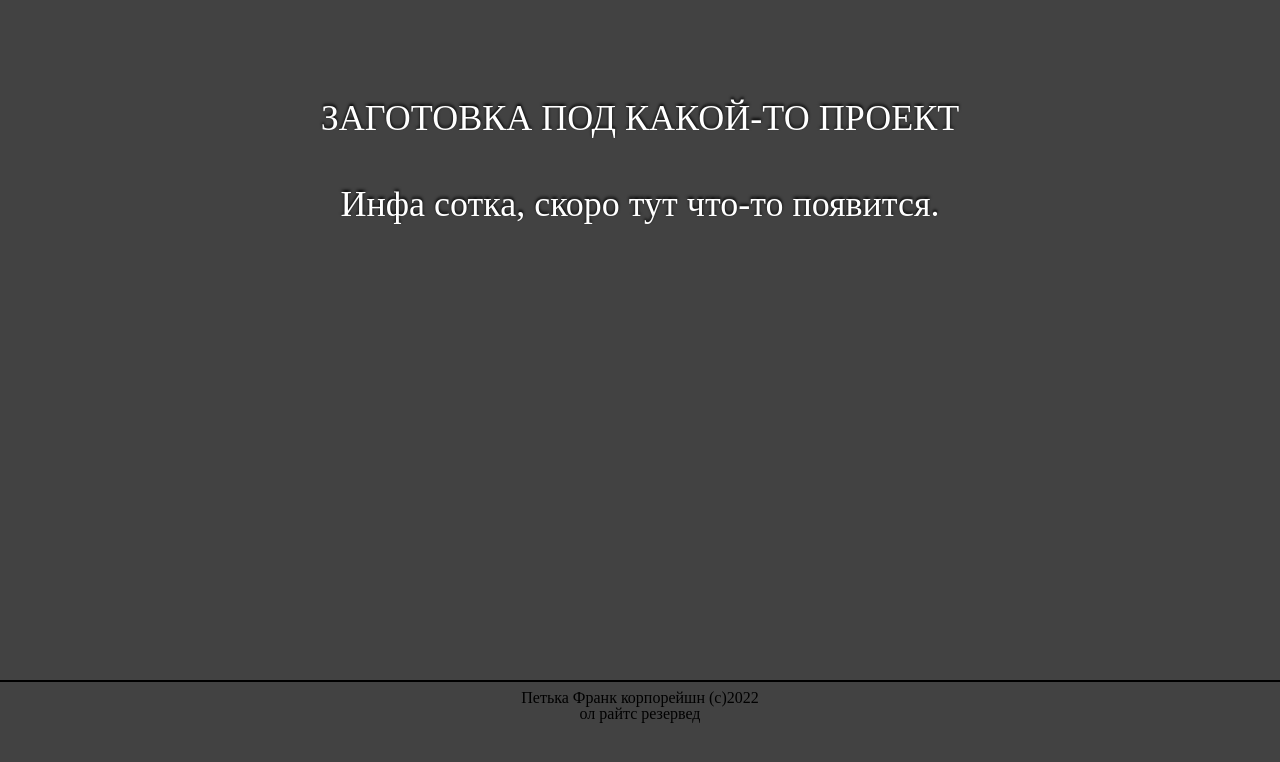
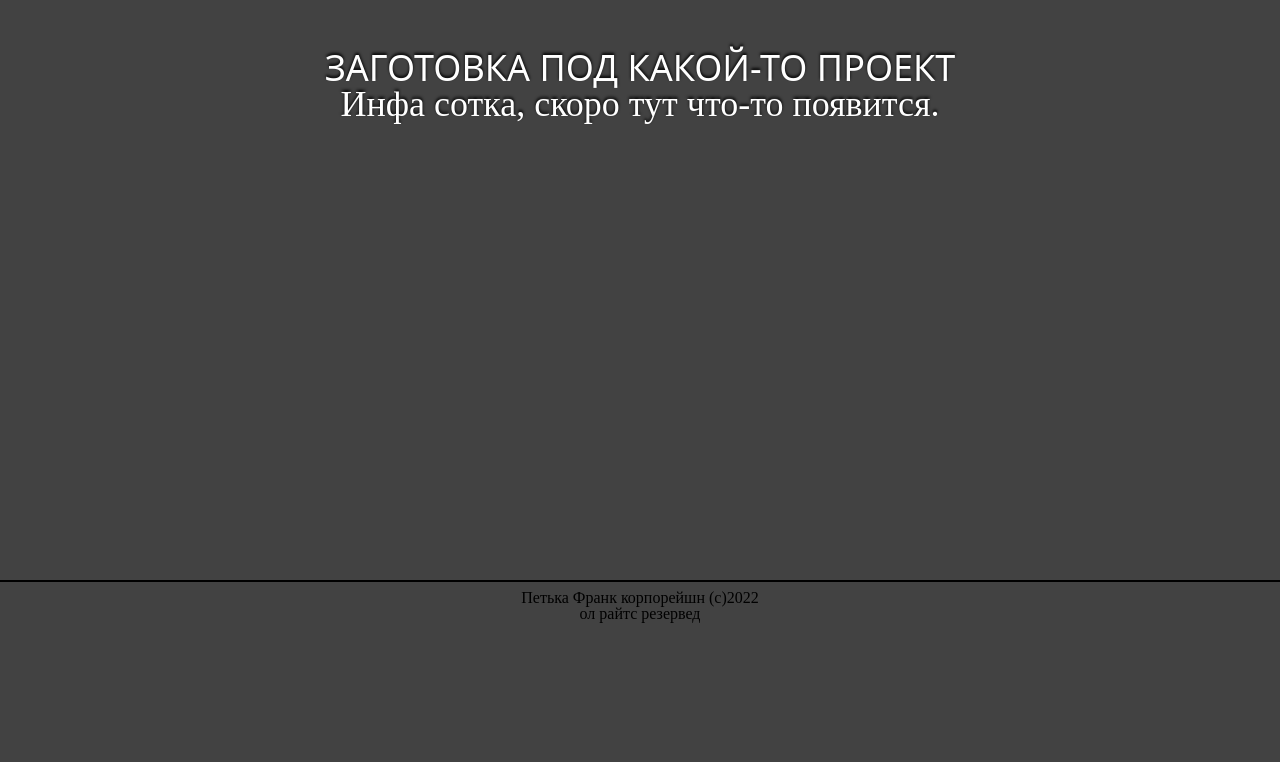
Before and after one commit to HeroIAm/rk850, a plain HTML site: page index.html in a window 1280 px wide. Drawn offline with Linux system fonts and the light colour scheme.

Commit message:
Update index.html

```diff
--- a/index.html
+++ b/index.html
@@ -7,6 +7,9 @@
     <meta http-equiv="X-UA-Compatible" content="IE=edge">
     <meta name="viewport" content="width=device-width, initial-scale=1.0">
     <title>HIA</title>
+    <style>
+      p.sans { font-family: "PT_Sans_Bold", Sans, bold; }
+    </style>
 </head>
 <body>
     <div>
@@ -14,7 +17,7 @@
     </div>
     <form action="#" method="post">
         <div  class ='inputs'>
-            <h1><p class = "inputs">ЗАГОТОВКА ПОД КАКОЙ-ТО ПРОЕКТ</p></h1>
+            <h1><p class = "sans">ЗАГОТОВКА ПОД КАКОЙ-ТО ПРОЕКТ</p></h1>
             <h1>Инфа сотка, скоро тут что-то появится.</h1>
         </div>
         <div class="content"></div>
```
